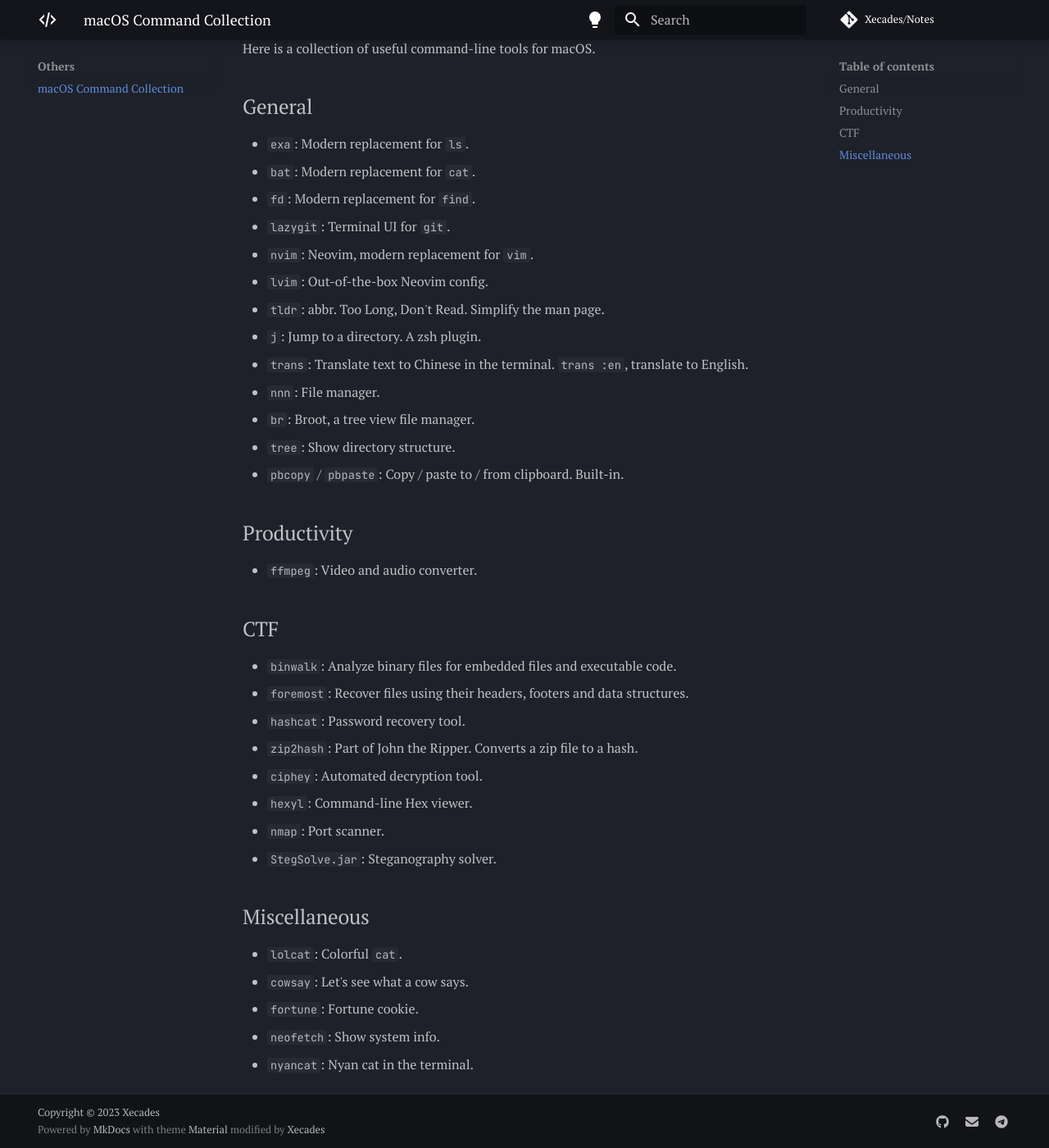
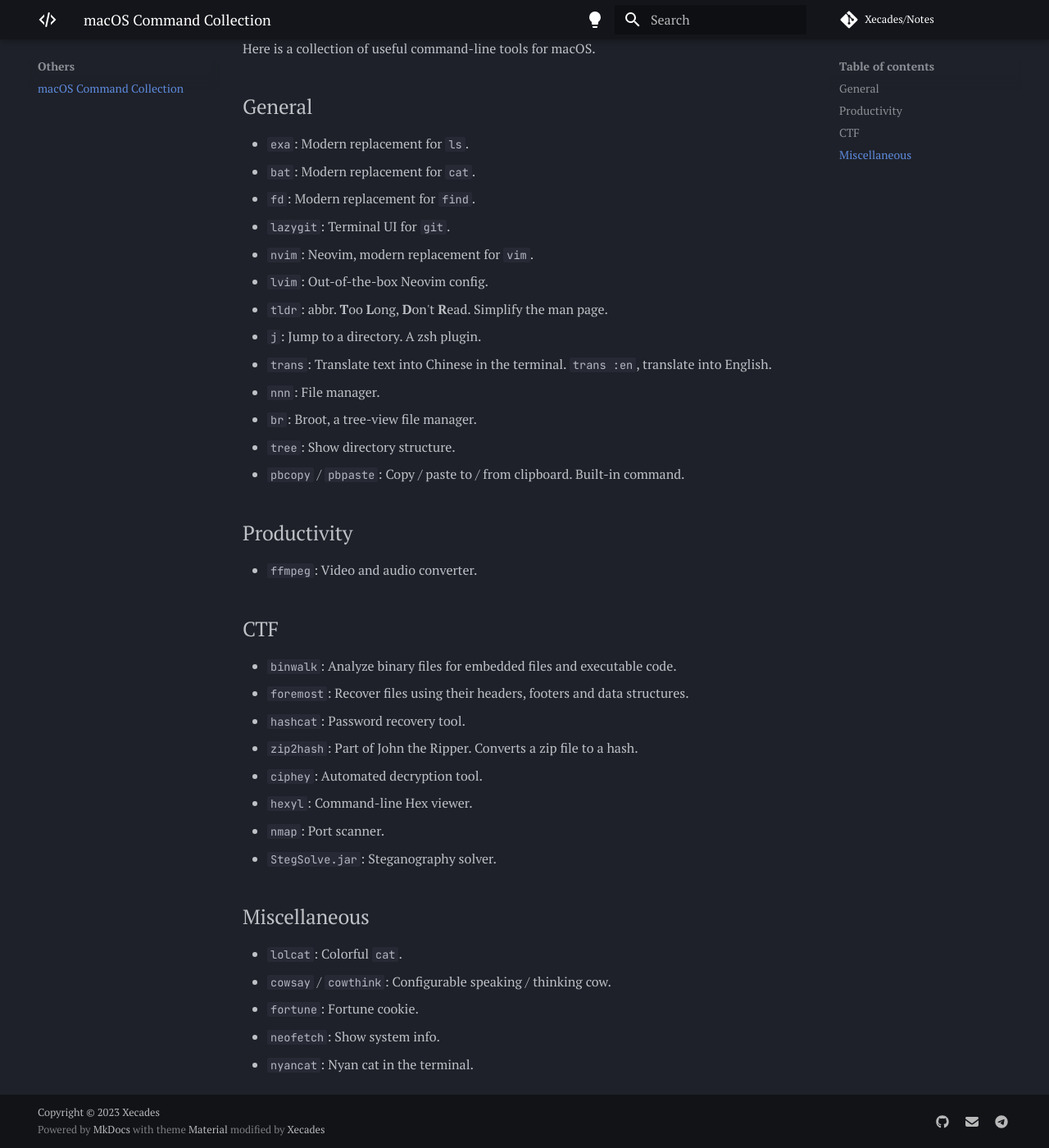
Before and after one commit to Xecades/Notes, an MkDocs documentation site: the page built from docs/others/macOS-command-collection.md, in a window 1280 px wide and 1400 px high, scrolled down 181 px. Shown: the whole window at 82% size. Built offline with MkDocs 1.6.1 and Material for MkDocs 9.7.7, drawn with Linux system fonts in a browser that asks for light colours; comment, search, counter and statistics services are not loaded.

Commit message:
command collections update

```diff
--- a/docs/others/macOS-command-collection.md
+++ b/docs/others/macOS-command-collection.md
@@ -10,13 +10,13 @@ Here is a collection of useful command-line tools for macOS.
 -   `lazygit`: Terminal UI for `git`.
 -   `nvim`: Neovim, modern replacement for `vim`.
 -   `lvim`: Out-of-the-box Neovim config.
--   `tldr`: abbr. Too Long, Don't Read. Simplify the man page.
+-   `tldr`: abbr. **T**oo **L**ong, **D**on't **R**ead. Simplify the man page.
 -   `j`: Jump to a directory. A zsh plugin.
--   `trans`: Translate text to Chinese in the terminal. `trans :en`, translate to English.
+-   `trans`: Translate text into Chinese in the terminal. `trans :en`, translate into English.
 -   `nnn`: File manager.
--   `br`: Broot, a tree view file manager.
+-   `br`: Broot, a tree-view file manager.
 -   `tree`: Show directory structure.
--   `pbcopy` / `pbpaste`: Copy / paste to / from clipboard. Built-in.
+-   `pbcopy` / `pbpaste`: Copy / paste to / from clipboard. Built-in command.
 
 ## Productivity
 
@@ -36,7 +36,7 @@ Here is a collection of useful command-line tools for macOS.
 ## Miscellaneous
 
 -   `lolcat`: Colorful `cat`.
--   `cowsay`: Let's see what a cow says.
+-   `cowsay` / `cowthink`: Configurable speaking / thinking cow.
 -   `fortune`: Fortune cookie.
 -   `neofetch`: Show system info.
 -   `nyancat`: Nyan cat in the terminal.
```
